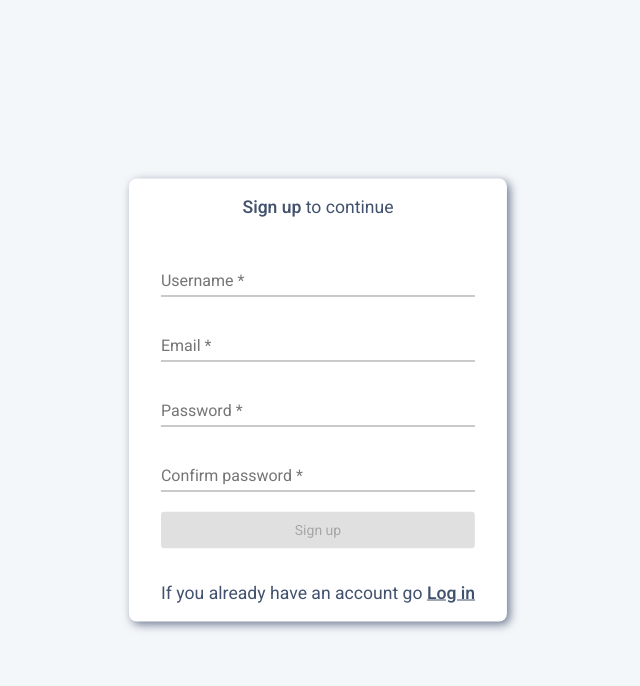
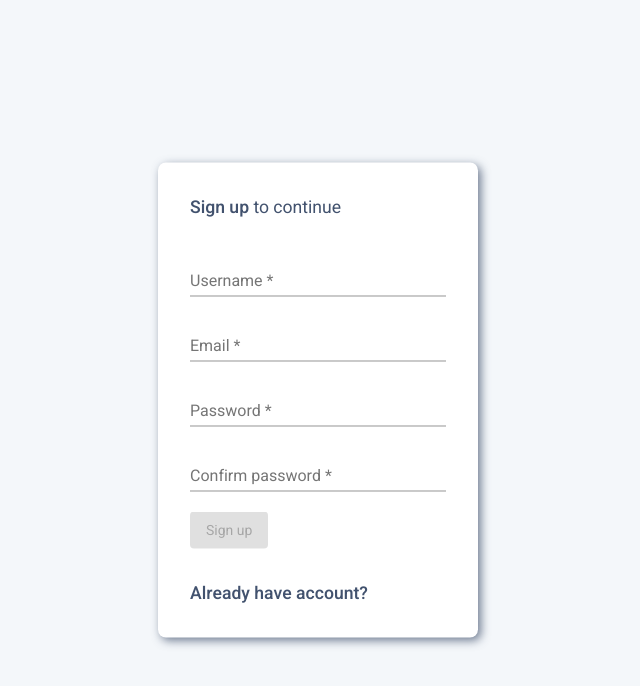
Before and after one commit to TAbrahamyan/photo-gallery, an Angular app: page /signup in a window 1280 px wide. Shown: the top 686 px of the page, without its empty margins (322-962 px from the left). Built offline with nearby package versions, Linux system fonts and the light colour scheme.

Commit message:
Updating code #1

```diff
--- a/src/app/app.component.styl
+++ b/src/app/app.component.styl
@@ -4,6 +4,27 @@
   left 50%
   transform translate(-50%, -50%)
   background white
-  padding 1rem 2rem
+  padding 2rem
   box-shadow 3px 3px 10px 0 rgba(66, 82, 110, 0.75)
   border-radius 8px
+  width 20%
+
+form
+  padding 2rem 0
+
+  mat-form-field
+    width 100%
+
+  p
+    color red
+    margin-top -1rem
+    font-size 0.8em
+    text-align left
+    font-weight bold
+
+.go
+  outline none
+  font-weight bold
+  &:hover
+    text-decoration underline
+    cursor pointer
--- a/src/app/client/components/home/home.component.ts
+++ b/src/app/client/components/home/home.component.ts
@@ -25,6 +25,7 @@ export class HomeComponent implements OnInit {
         },
         (error: HttpErrorResponse): void => {
           if (error.status === 500) {
+            localStorage.clear();
             this.router.navigate(['/login']);
           }
         },
--- a/src/app/client/components/login/login.component.html
+++ b/src/app/client/components/login/login.component.html
@@ -1,43 +1,18 @@
-<section class="login">
-  <p><strong>Login</strong> to continue</p>
+<ng-container>
+  <p><strong>Log in</strong> to continue</p>
 
-  <form class="login-form" [formGroup]="loginForm" (ngSubmit)="login()">
-    <mat-form-field>
-      <mat-label>Email</mat-label>
+  <form [formGroup]="loginForm" (ngSubmit)="login()">
+    <div *ngFor="let input of inputsConfig">
+      <mat-form-field>
+        <mat-label>{{ input.label }}</mat-label>
+        <input matInput [type]="input.type" [formControlName]="input.controlName" required />
+      </mat-form-field>
 
-      <input
-        matInput
-        type="email"
-        name="email"
-        placeholder="Email"
-        formControlName="email"
-        required
-      />
-    </mat-form-field>
-
-    <p class="validation-text" *ngIf="loginForm.controls.email.errors && loginForm.controls.email.touched">
-      Invalid email
-    </p>
-
-    <mat-form-field>
-      <mat-label>Password</mat-label>
-
-      <input
-        matInput
-        type="password"
-        name="password"
-        placeholder="Password"
-        formControlName="password"
-        required
-      />
-    </mat-form-field>
-
-    <p class="validation-text" *ngIf="loginForm.controls.password.errors && loginForm.controls.password.touched">
-      Password minimum length is 4
-    </p>
+      <p *ngIf="validation(input.controlName)">{{ input.validationText }}</p>
+    </div>
 
     <button mat-raised-button color="primary" [disabled]="loginForm.invalid">Login</button>
   </form>
 
-  <p>If you don't have an account go <strong class="go-signup" [routerLink]="['/signup']">Sign up</strong></p>
-</section>
+  <p class="go" [routerLink]="['/signup']">Don't have account?</p>
+</ng-container>
--- a/src/app/client/components/login/login.component.styl
+++ /dev/null
@@ -1,12 +0,0 @@
-.login
-  text-align center
-
-  .login-form
-    display flex
-    flex-direction column
-    padding 2rem 0
-
-  .go-signup
-    text-decoration underline
-    outline none
-    cursor pointer
--- a/src/app/client/components/login/login.component.ts
+++ b/src/app/client/components/login/login.component.ts
@@ -1,25 +1,43 @@
 import { Component, EventEmitter, Output } from '@angular/core';
 import { FormGroup, FormControl, Validators } from '@angular/forms';
+import { HttpClient } from '@angular/common/http';
 import { Router } from '@angular/router';
-import { HttpClient } from '@angular/common/http';
+
+interface IInputsConfig {
+  type: string;
+  label: string;
+  controlName: string;
+  validationText: string;
+}
 
 @Component({
   selector: 'app-login',
   templateUrl: './login.component.html',
-  styleUrls: ['./login.component.styl']
+  styleUrls: ['../../../app.component.styl']
 })
 export class LoginComponent {
+  @Output() snackBar = new EventEmitter();
   loginForm: FormGroup = new FormGroup({
     email: new FormControl('', [ Validators.required, Validators.email, Validators.pattern('^[^\\s@]+@[^\\s@]+\\.[^\\s@]{2,}$') ]),
     password: new FormControl('', [ Validators.required, Validators.minLength(4) ]),
   });
 
-  @Output() snackBar = new EventEmitter();
+  inputsConfig: IInputsConfig[] = [
+    {
+      type: 'email',
+      label: 'Email',
+      controlName: 'email',
+      validationText: 'Invalid email',
+    },
+    {
+      type: 'password',
+      label: 'Password',
+      controlName: 'password',
+      validationText: 'Password minimum length is 4',
+    },
+  ];
 
-  constructor(
-    private http: HttpClient,
-    private router: Router,
-  ) { }
+  constructor(private http: HttpClient, private router: Router) { }
 
   login(): void {
     this.http.post('http://localhost:8000/api/user/login', this.loginForm.value)
@@ -29,6 +47,10 @@ export class LoginComponent {
           this.router.navigate(['/home']);
         },
         ({ error: { message } }): void => this.snackBar.emit(message),
-      )
+      );
+  }
+
+  validation(name: string): boolean {
+    return this.loginForm.controls[name].errors && this.loginForm.controls[name].touched;
   }
 }
--- a/src/app/client/components/signup/signup.component.html
+++ b/src/app/client/components/signup/signup.component.html
@@ -1,83 +1,18 @@
-<section class="signup">
+<ng-container>
   <p><strong>Sign up</strong> to continue</p>
 
-  <form class="signup-form" [formGroup]="signupForm" (ngSubmit)="createUser()">
-    <mat-form-field>
-      <mat-label>Username</mat-label>
+  <form [formGroup]="signupForm" (ngSubmit)="signup()">
+    <div *ngFor="let input of inputsConfig">
+      <mat-form-field>
+        <mat-label>{{ input.label }}</mat-label>
+        <input matInput [type]="input.type" [formControlName]="input.controlName" required />
+      </mat-form-field>
 
-      <input
-        matInput
-        type="text"
-        name="usernames"
-        placeholder="Username"
-        formControlName="username"
-        required
-      />
-    </mat-form-field>
+      <p *ngIf="validation(input.controlName)">{{ input.validationText }}</p>
+    </div>
 
-    <p class="validation-text" *ngIf="signupForm.controls.username.errors && signupForm.controls.username.touched">
-      Username must not contain special symbols
-    </p>
-
-    <mat-form-field>
-      <mat-label>Email</mat-label>
-
-      <input
-        matInput
-        type="email"
-        name="email"
-        placeholder="Email"
-        formControlName="email"
-        required
-      />
-    </mat-form-field>
-
-    <p class="validation-text" *ngIf="signupForm.controls.email.errors && signupForm.controls.email.touched">
-      Invalid email
-    </p>
-
-    <mat-form-field>
-      <mat-label>Password</mat-label>
-
-      <input
-        matInput
-        type="password"
-        name="password"
-        placeholder="Password"
-        formControlName="password"
-        required
-      />
-    </mat-form-field>
-
-    <p class="validation-text" *ngIf="signupForm.controls.password.errors && signupForm.controls.password.touched">
-      Password minimum length is 4
-    </p>
-
-    <mat-form-field>
-      <mat-label>Confirm password</mat-label>
-
-      <input
-        matInput
-        type="password"
-        name="confirmPassword"
-        placeholder="Confirm password"
-        formControlName="confirmPassword"
-        required
-      />
-    </mat-form-field>
-
-    <p class="validation-text" *ngIf="signupForm.value.password.length && signupForm.value.confirmPassword.length">
-      {{ comparePasswords }}
-    </p>
-
-    <button
-      mat-raised-button
-      color="primary"
-      [disabled]="signupForm.invalid || !(signupForm.value.password === signupForm.value.confirmPassword)"
-    >
-      Sign up
-    </button>
+    <button mat-raised-button color="primary" [disabled]="disabledButton">Sign up</button>
   </form>
 
-  <p>If you already have an account go <strong class="go-login" [routerLink]="['/login']">Log in</strong></p>
-</section>
+  <p class="go" [routerLink]="['/login']">Already have account?</p>
+</ng-container>
--- a/src/app/client/components/signup/signup.component.styl
+++ /dev/null
@@ -1,12 +0,0 @@
-.signup
-  text-align center
-
-  .signup-form
-    display flex
-    flex-direction column
-    padding 2rem 0
-
-  .go-login
-    text-decoration underline
-    outline none
-    cursor pointer
--- a/src/app/client/components/signup/signup.component.ts
+++ b/src/app/client/components/signup/signup.component.ts
@@ -1,29 +1,58 @@
 import { Component, EventEmitter, Output } from '@angular/core';
-import { FormGroup, FormControl, Validators, AbstractControl, ValidationErrors } from '@angular/forms';
+import { FormGroup, FormControl, Validators } from '@angular/forms';
 import { HttpClient } from '@angular/common/http';
 import { Router } from '@angular/router';
+
+interface IInputsConfig {
+  type: string;
+  label: string;
+  controlName: string;
+  validationText?: string;
+}
 
 @Component({
   selector: 'app-signup',
   templateUrl: './signup.component.html',
-  styleUrls: ['./signup.component.styl']
+  styleUrls: ['../../../app.component.styl']
 })
 export class SignupComponent {
+  @Output() snackBar = new EventEmitter();
   signupForm: FormGroup = new FormGroup({
-    username: new FormControl('', [ Validators.required, this.validateName ]),
+    username: new FormControl('', [ Validators.required, ({ value }) => value.replace(/[\w-]+/g, '') ]),
     email: new FormControl('', [ Validators.required, Validators.email, Validators.pattern('^[^\\s@]+@[^\\s@]+\\.[^\\s@]{2,}$') ]),
     password: new FormControl('', [ Validators.required, Validators.minLength(4) ]),
     confirmPassword: new FormControl('', [ Validators.required, Validators.minLength(4) ]),
   });
 
-  @Output() snackBar = new EventEmitter();
+  inputsConfig: IInputsConfig[] = [
+    {
+      type: 'text',
+      label: 'Username',
+      controlName: 'username',
+      validationText: 'Username must not contain special symbols',
+    },
+    {
+      type: 'email',
+      label: 'Email',
+      controlName: 'email',
+      validationText: 'Invalid email',
+    },
+    {
+      type: 'password',
+      label: 'Password',
+      controlName: 'password',
+      validationText: 'Password minimum length is 4',
+    },
+    {
+      type: 'password',
+      label: 'Confirm password',
+      controlName: 'confirmPassword',
+    },
+  ];
 
-  constructor(
-    private http: HttpClient,
-    private router: Router,
-  ) { }
+  constructor(private http: HttpClient, private router: Router) { }
 
-  createUser(): void {
+  signup(): void {
     this.http.post('http://localhost:8000/api/user/signup', this.signupForm.value)
       .subscribe(
         ({ message }: { message: string }): void => {
@@ -34,12 +63,12 @@ export class SignupComponent {
       );
   }
 
-  private validateName(control: AbstractControl): ValidationErrors {
-    return control.value.replace(/[\w-]+/g, '');
+  validation(name: string): boolean {
+    return this.signupForm.controls[name].errors && this.signupForm.controls[name].touched;
   }
 
-  get comparePasswords(): string {
+  get disabledButton(): boolean {
     const { password, confirmPassword } = this.signupForm.value;
-    return password === confirmPassword ? '' : 'Password confirmation is incorrect';
+    return this.signupForm.invalid || (password !== confirmPassword);
   }
 }
--- a/src/styles.styl
+++ b/src/styles.styl
@@ -15,10 +15,3 @@ p
 h1
   font-size 1.8em
   color #42526E
-
-.validation-text
-  color red
-  margin-top -1rem
-  font-size 0.8em
-  text-align left
-  font-weight bold
```
Also changed, not shown: src/app/server/middleware/validations.ts (added, +12 -0 lines), src/app/server/routes/user.ts (+4 -10 lines).
